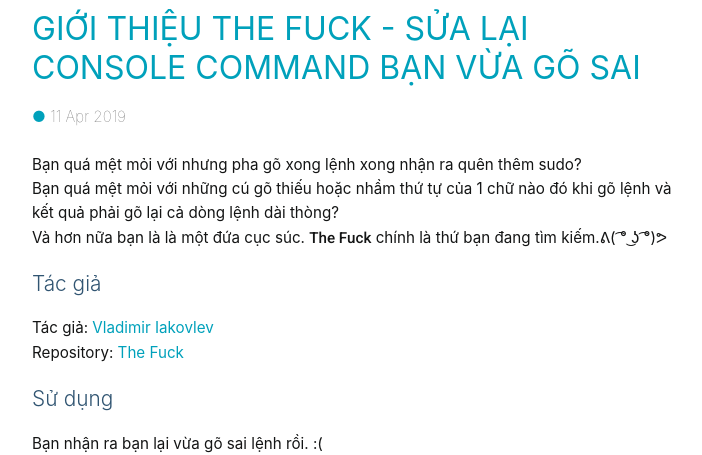
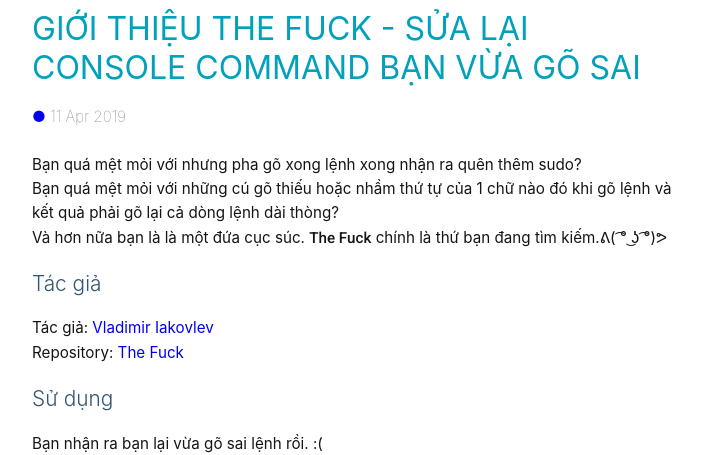
Before and after one commit to ntvthuyen/ntvthuyen.github.io_old, a Jekyll site: the page built from index.html, in a window 1280 px wide. Shown: the part 189-644 px from the top of the page, without its empty margins (288-990 px from the left). Built offline with Jekyll 4.4.1, drawn with Linux system fonts in a browser that asks for light colours; some web fonts are replaced; the list of posts is cut into pages by our own code.

Commit message:
Update main.css

```diff
--- a/css/main.css
+++ b/css/main.css
@@ -187,7 +187,8 @@ li {
 }
 a {
     font-family: -apple-system,system-ui,BlinkMacSystemFont,"Segoe UI",Roboto,"Helvetica Neue",Arial,sans-serif;
-    color: #00a1bb;
+    color: #0000000;
+	!color: #00a1bb;
     text-decoration: none;
 }
 a:hover {
```
